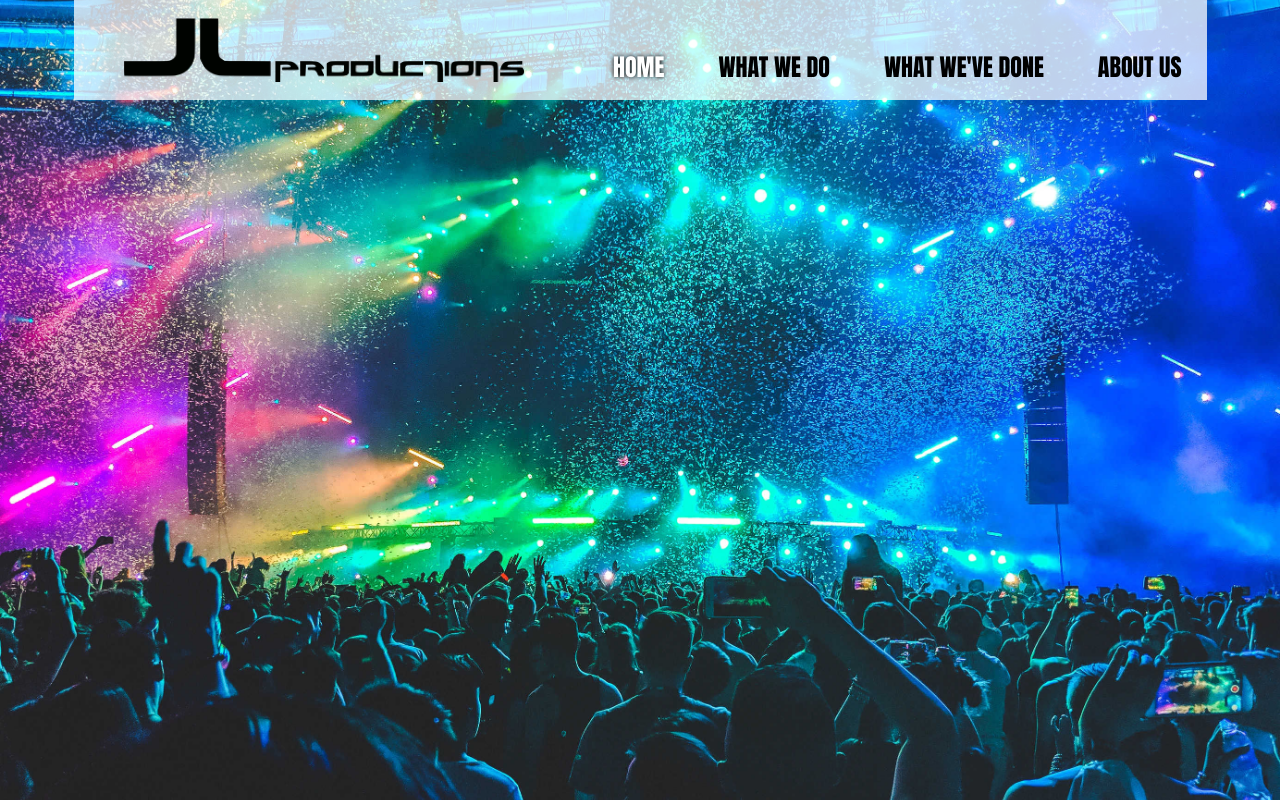
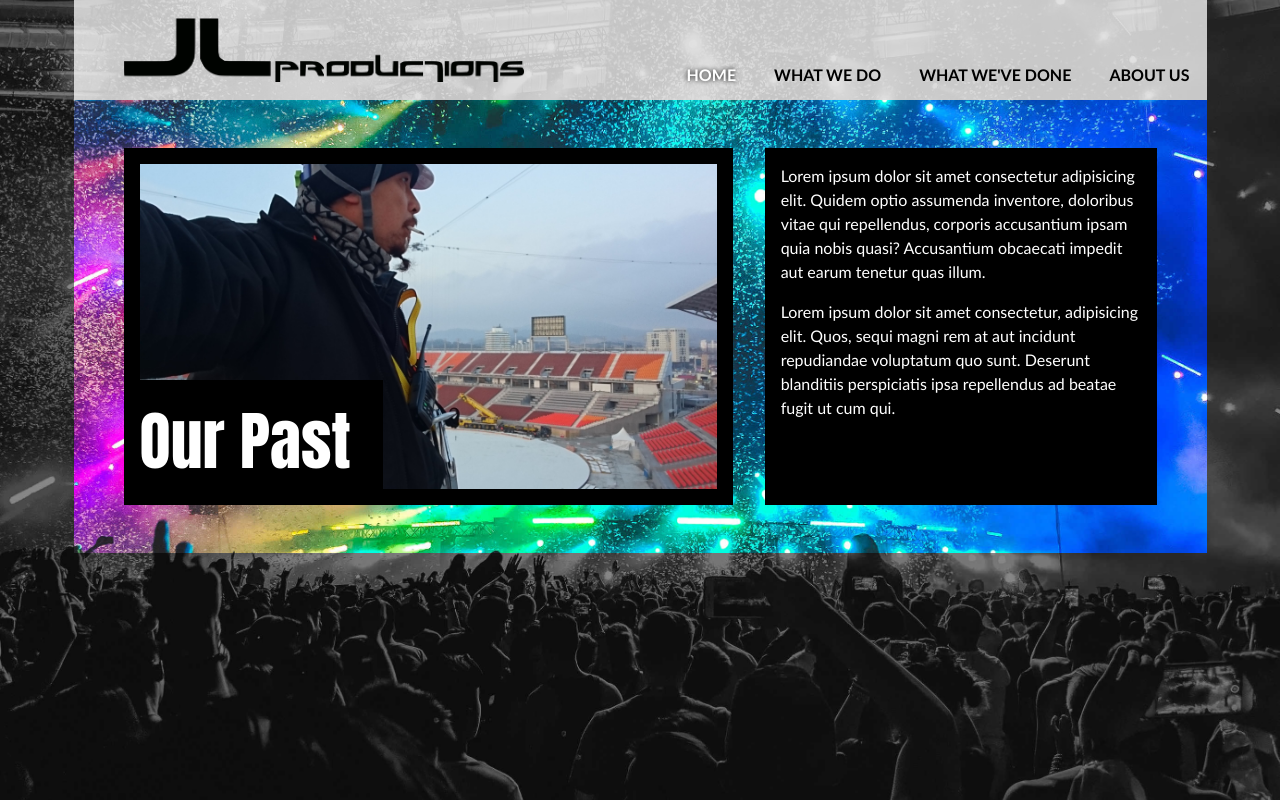
Before and after one commit to ymloh/justloud, a plain HTML site: page index.html in a window 1280 px wide. Drawn offline with Linux system fonts and the light colour scheme; a web font is replaced by a local one.

Commit message:
tweaked navitem anchor-area/font; swapped backgrounds

```diff
--- a/css/styles.css
+++ b/css/styles.css
@@ -20,7 +20,7 @@ html {
 /* background source credit: https://unsplash.com/photos/ZhQCZjr9fHo */
 
 body {
-  background-image: url('../images/background.jpg');
+  background-image: url('../images/background-bw.jpg');
   background-repeat: no-repeat;
   background-size: cover;
   background-position: center;
@@ -32,7 +32,7 @@ body {
 
 .background-bw {
   /* border: 2px solid red; */
-  background-image: url('../images/background-bw.jpg');
+  background-image: url('../images/background.jpg');
   background-repeat: no-repeat;
   background-size: cover;
   background-position: center;
@@ -64,6 +64,7 @@ main {
 
 .navbar-backing {
   background-color: rgba(255, 255, 255, 0.75);
+  z-index: 999;
 }
 
 .navlist {
@@ -74,15 +75,15 @@ main {
 .navitem {
   display: inline;
   padding: 0.2em 1em;
-  font-family: 'Odibee Sans', Impact, Haettenschweiler, 'Arial Narrow Bold', sans-serif;
-  font-size: 1.5em;
+  font-family: 'Gill Sans', 'Gill Sans MT', Calibri, 'Trebuchet MS', sans-serif;
+  font-size: 1rem;
   font-weight: bold;
   border: 1px solid rgba(0, 0, 0, 0);
   transition: all 0.3s;
   text-transform: uppercase;
 }
 
-.navitem a {
+.navbar a {
   color: inherit;
   text-decoration: none;
   transition: all 0.2s;
@@ -110,7 +111,7 @@ section {
   transition: all 0.5s;
   padding: 3rem 50px;
   /* padding-top: 3rem; */
-  opacity: 0;
+  /* opacity: 0; */
 }
 
 section.display {
@@ -278,4 +279,6 @@ section h1 {
 
 .section-about-us img {
   width: 100%;
+  height: 100%;
+  /* object-fit: cover; */
 }
--- a/index.html
+++ b/index.html
@@ -18,10 +18,10 @@
     <div class="navbar-backing">
       <div class="navbar">
         <ul class="navlist">
-          <li class="navitem active" id="navitem-home"><a href="#home">Home</a></li>
-          <li class="navitem" id="navitem-do"><a href="#do">What We Do</a></li>
-          <li class="navitem" id="navitem-done"><a href="#done">What We've Done</a></li>
-          <li class="navitem" id="navitem-aboutus"><a href="#aboutus">About Us</a></li>
+          <a href="#home"><li class="navitem active" id="navitem-home">Home</li></a>
+          <a href="#do"><li class="navitem" id="navitem-do">What We Do</li></a>
+          <a href="#done"><li class="navitem" id="navitem-done">What We've Done</li></a>
+          <a href="#aboutus"><li class="navitem" id="navitem-aboutus">About Us</li></a>
         </ul>
       </div>
     </div>
@@ -131,7 +131,7 @@
       </div>
     </section>
 
-    <section class="section-about-us background-bw" id="section-aboutus">
+    <section class="section-about-us background-bw display" id="section-aboutus">
       <div class="container">
         <div class="aboutus-img">
           <img src='./images/About Us/Our Past.JPG'>
```
